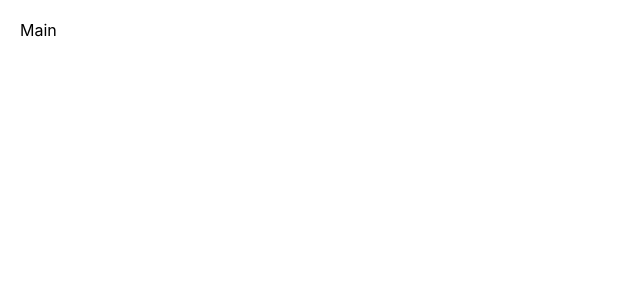
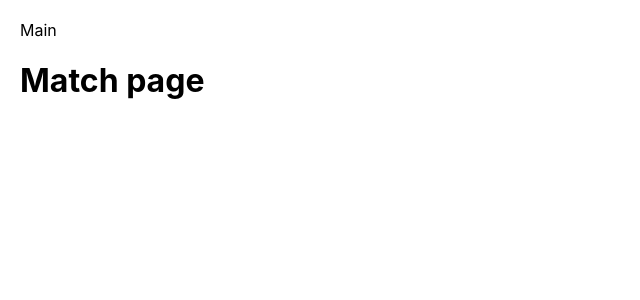
Before and after one commit to niketl16/IPL-Dashboard_React_Spring_Boot, a React (Create React App) app in the folder src/frontend/: page /teams/1/matches/1 in a window 1280 px wide. Before the commit this address had no page. Shown: the top 300 px of the page, without its empty margins (0-640 px from the left). Built offline with nearby package versions, Linux system fonts and the light colour scheme.

Commit message:
Completeed UI pages for TeamPage | created basic MathPage

```diff
--- a/src/frontend/src/App.js
+++ b/src/frontend/src/App.js
@@ -1,7 +1,8 @@
 import logo from './logo.svg';
 import './App.css';
-import {BrowserRouter as Router, Route, Routes} from 'react-router-dom'
+import {BrowserRouter as Router, Route, Routes, Switch} from 'react-router-dom'
 import TeamPage from './pages/TeamPage';
+import MatchPage from './pages/MatchPage';
 
 
 function App() {
@@ -11,7 +12,10 @@ function App() {
         Main
         <Routes>
         <Route path="/teams/:teamName"  element={<TeamPage />}   />
+        <Route path="/teams/:teamName/matches/:year" element={<MatchPage />} />
         </Routes>
+
+
 
     </div>
   );
--- /dev/null
+++ b/src/frontend/src/pages/MatchPage.js
@@ -0,0 +1,14 @@
+import React from "react";
+import TeamPage from "./TeamPage";
+
+const MatchPage = () => {
+    return(
+        <>
+        <div className="MatchPage">
+        <h1> Match page </h1>
+        </div>
+        </>
+    );
+};
+
+export default  MatchPage;
```
